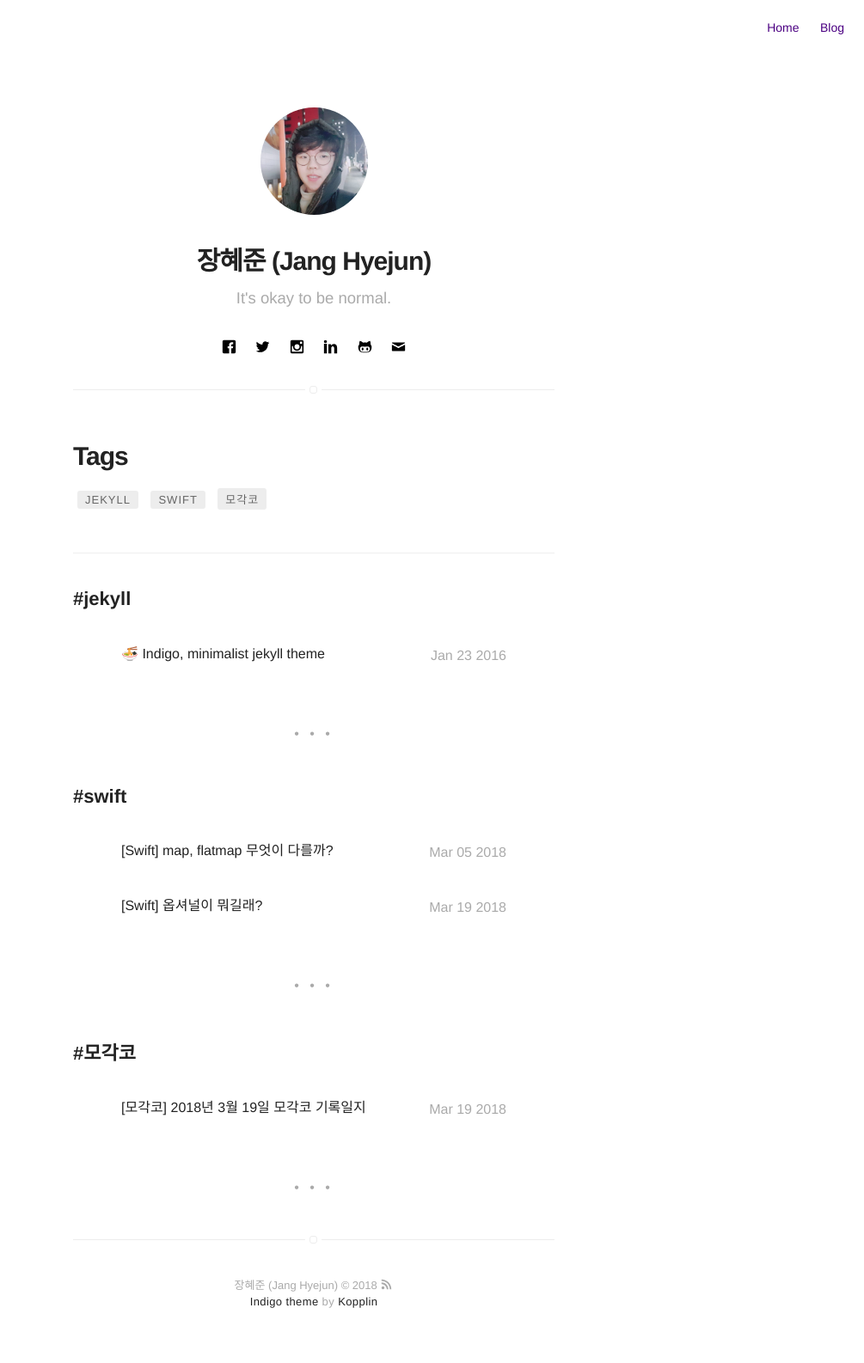
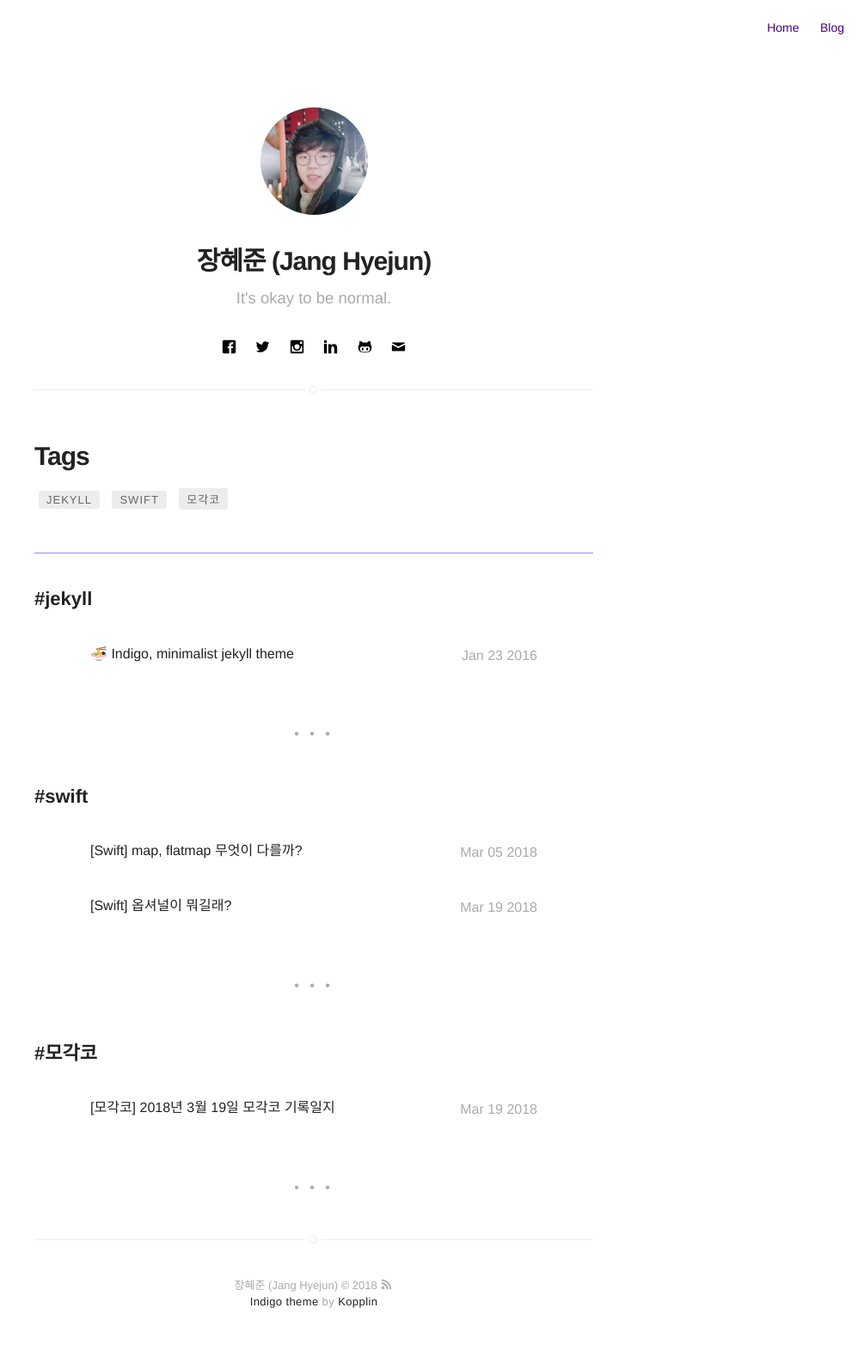
Before and after one commit to jhyejun/jhyejun.github.io, a Jekyll site: the page built from tags.html, in a window 1280 px wide. Shown: the whole page at 86% size, without its empty margins (275-1280 px from the left). Built offline with Jekyll 4.4.1, drawn with Linux system fonts in a browser that asks for light colours; emoji names are drawn with the system emoji font.

Commit message:
Modify <hr> background color and modfiy post width
Modify <hr> background color and modfiy post width

```diff
--- a/_sass/base/general.sass
+++ b/_sass/base/general.sass
@@ -84,7 +84,7 @@ hr
 	border: none
 	height: 1px
 	margin: 40px auto
-	background: #eee
+	background: #8a94ee
 	width: 100%
 
 figure.highlight
@@ -127,7 +127,7 @@ pre
 		width: 88%
 
 .wrapper-normal
-	max-width: 560px
+	max-width: 650px
 
 .wrapper-large
 	max-width: 810px
```
